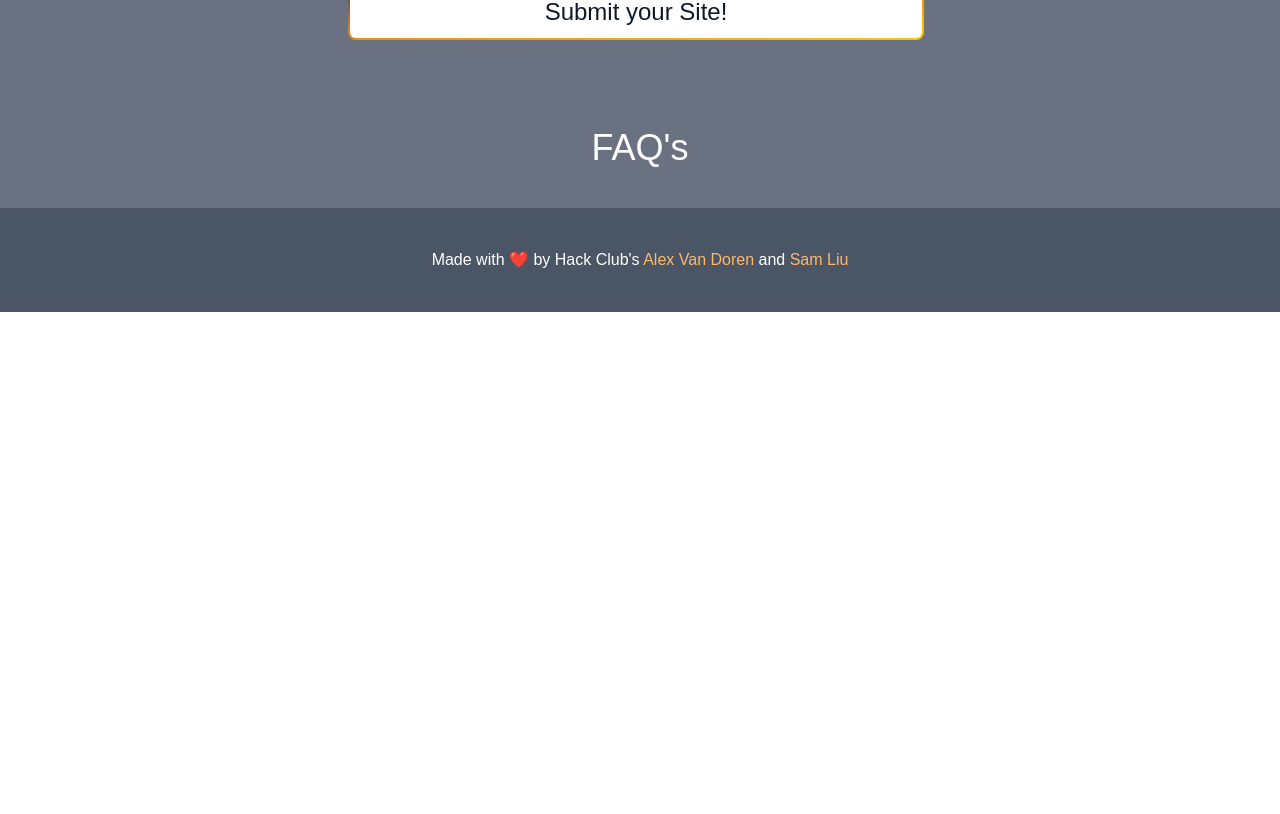
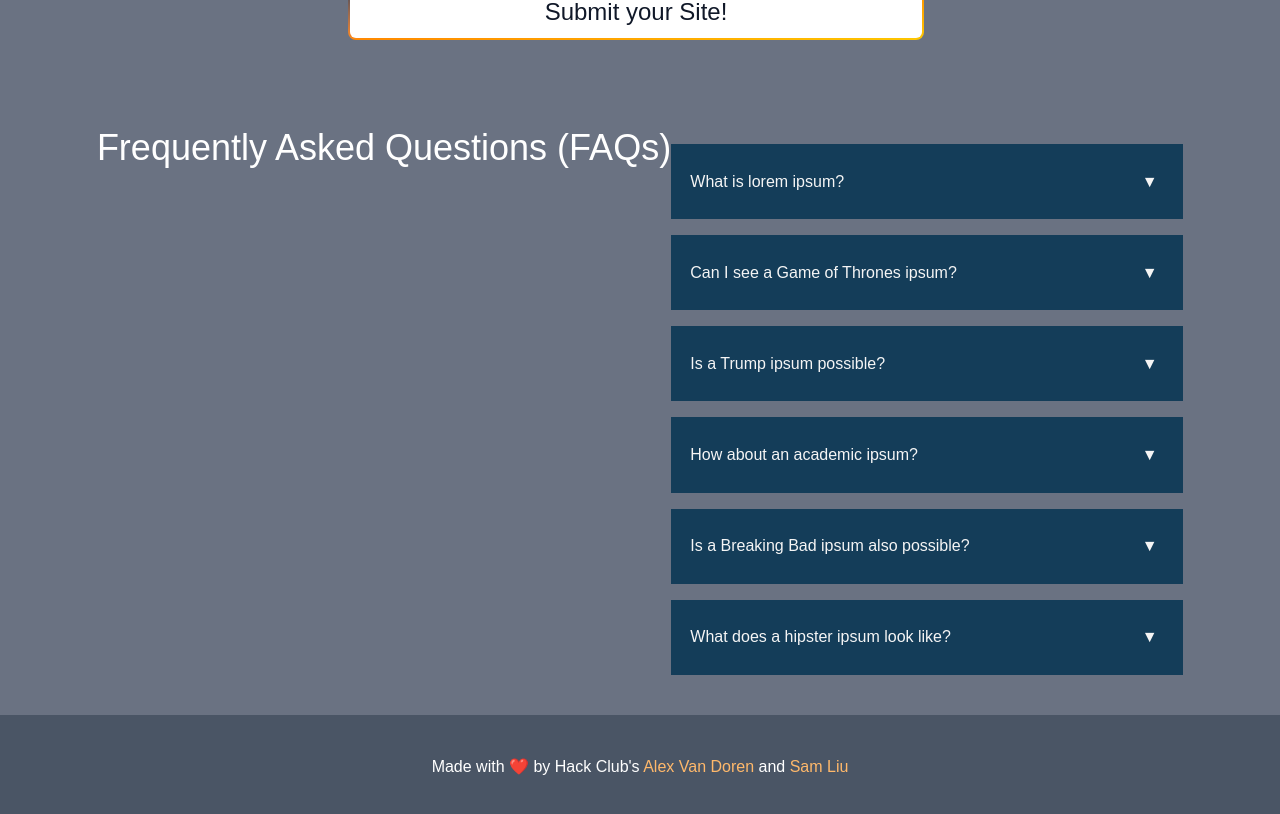
Before and after one commit to hackclub/smelt, a SvelteKit app: page / in a window 1280 px wide. Shown: the part 1640-2454 px from the top of the page. Before the commit the page ends 1952 px from the top, so only its background shows below. Built offline with nearby package versions, Linux system fonts and the light colour scheme; a web font is replaced by a local one.

Commit message:
unworking faq dropdown

```diff
--- a/src/app.css
+++ b/src/app.css
@@ -17,3 +17,42 @@ canvas {
   -moz-transform3d: translate(0,0,0);
   transform3d: translate(0,0,0);
 }
+
+.faq-item {
+    width: 40vw;
+    min-width: 350px;
+    margin-top: 1rem;
+}
+.item-question {
+    background: #143d59;
+    color: whitesmoke;
+    font-size: 1rem;
+    padding: 1.2rem;
+    display: flex;
+    justify-content: space-between;
+    align-items: center;
+}
+.question-text {
+    display: inline-block;
+}
+.arrows-container {
+    margin: 0.4rem;
+}
+.item-answer {
+    display: none;
+    color: whitesmoke;
+    padding: 2rem;
+}
+.close {
+    display: none;
+}
+.show-answer .item-answer {
+    display: block;
+    background: #4b5f6d;
+}
+.show-answer .close {
+    display: inline;
+}
+.show-answer .expand {
+    display: none;
+}
--- a/src/routes/+page.svelte
+++ b/src/routes/+page.svelte
@@ -1,5 +1,6 @@
 <body>
   <script src="falling-ash.js"></script>
+  <script src="faq_script.js"></script>
   <div
     id="canvascontainer"
     class="min-h-screen bg-gray-300 flex relative items-center justify-center bg-cover bg-center bg-no-repeat"
@@ -116,8 +117,9 @@
     <!-- This will be a Carousel Showing Submissions -->
   </div>
   <div id="faqs" class="bg-gray-500 py-10 flex justify-center">
-    <h2 class="text-4xl text-white">FAQ's</h2>
+    <h2 class="text-4xl text-white">Frequently Asked Questions (FAQs)</h2>
     <!-- this is gonna be an faq section -->
+     <div id="FAQs-container"></div>
   </div>
   <script type="text/javascript" src="vanilla-tilt.min.js"></script>
 </body>
--- a/static/faq_script.js
+++ b/static/faq_script.js
@@ -1,35 +1,58 @@
 const faqData = [
     {
-        question: "What is Svelte?",
-        answer: "Svelte is a modern JavaScript framework for building user interfaces."
+        question: "What is lorem ipsum?",
+        answer: "Lorem ipsum dolor sit amet, consectetur adipiscing elit, sed do eiusmod tempor incididunt ut labore et dolore magna aliqua. Ut enim ad minim veniam, quis nostrud exercitation ullamco laboris nisi ut aliquip ex ea commodo consequat. Duis aute irure dolor in reprehenderit in voluptate velit esse cillum dolore eu fugiat nulla pariatur."
     },
     {
-        question: "How do I get started with Svelte?",
-        answer: "You can get started with Svelte by visiting the official documentation at svelte.dev."
+        question: "Can I see a Game of Thrones ipsum?",
+        answer: "Hodor. Hodor hodor, hodor. Hodor hodor hodor hodor hodor. Hodor. Hodor! Hodor hodor, hodor; hodor hodor hodor. Hodor. Hodor hodor; hodor hodor - hodor, hodor, hodor hodor. Hodor, hodor. Hodor. Hodor, hodor hodor hodor; hodor hodor; hodor hodor hodor! Hodor hodor HODOR! Hodor hodor... Hodor hodor hodor..."
     },
     {
-        question: "What are the benefits of using Svelte?",
-        answer: "Svelte offers a simple and intuitive API, excellent performance, and a great developer experience."
-    }
+        question: "Is a Trump ipsum possible?",
+        answer: "Lorem Ipsum is the single greatest threat. We are not - we are not keeping up with other websites. Lorem Ipsum best not make any more threats to your website. It will be met with fire and fury like the world has never seen. Does everybody know that pig named Lorem Ipsum? An ‘extremely credible source’ has called my office and told me that Barack Obama’s placeholder text is a fraud."
+    },
+    {
+        question: "How about an academic ipsum?",
+        answer: "If one examines precultural libertarianism, one is faced with a choice: either accept rationalism or conclude that context is a product of the masses, given that Marx’s essay on precultural libertarianism is invalid. The subject is contextualised into a precapitalist dematerialism that includes culture as a reality."
+    },
+    {
+        question: "Is a Breaking Bad ipsum also possible?",
+        answer: "A business big enough that it could be listed on the NASDAQ goes belly up. Disappears! It ceases to exist without me. No, you clearly don't know who you're talking to, so let me clue you in. I am not in danger, Skyler. I AM the danger! A guy opens his door and gets shot and you think that of me? No. I am the one who knocks!"},
+    {
+        question: "What does a hipster ipsum look like?",
+        answer: "Lorem ipsum dolor amet mustache knausgaard +1, blue bottle waistcoat tbh semiotics artisan synth stumptown gastropub cornhole celiac swag. Brunch raclette vexillologist post-ironic glossier ennui XOXO mlkshk godard pour-over blog tumblr humblebrag. Blue bottle put a bird on it twee prism biodiesel brooklyn. Blue bottle ennui tbh succulents."
+    },
 ];
 
-const faqContainer = document.getElementById('faqs');
-faqData.map(function(item){
-    let article = document.createElement('article');
-    article.className = 'faq-item mb-4 p-4 bg-gray-800 rounded-lg';
-    const markup = `
-    <div class="">
-       <span class="text-lg font-semibold text-white">${item.question}</span>
-       <span class="arrow">
-            <span>△</span>
-            <span>▽</span>
-       </span>
-    </div>
-    <div class="answer hidden mt-2 text-gray-300">
-        ${item.answer}
-    </div>
-`;
+const faqsContainer = document.getElementById('FAQs-container');
 
-    article.innerHTML = markup;
-    faqContainer.appendChild(article);
+faqData.map((item) => {
+
+    let faqItem = document.createElement('article');
+    faqItem.classList.add('faq-item');
+
+    let markup = `
+            <div class="item-question">
+                <span class="question-text">${item.question}</span>
+                <span class="arrows-container">
+                    <span class="expand">▼</span>
+                    <span class="close">▲</span>
+                </span>
+            </div>
+            <div class="item-answer">
+                <span>${item.answer}</span>
+            </div>
+    `;
+
+    faqItem.innerHTML = markup;
+    faqsContainer.append(faqItem);
 });
+
+const toggleButtons = document.querySelectorAll('.arrows-container');
+
+toggleButtons.forEach(button => {
+    button.addEventListener('click', function(e) {
+        const faqItem = e.currentTarget.parentElement.parentElement;
+        faqItem.classList.toggle("show-answer");
+    });
+});
```
